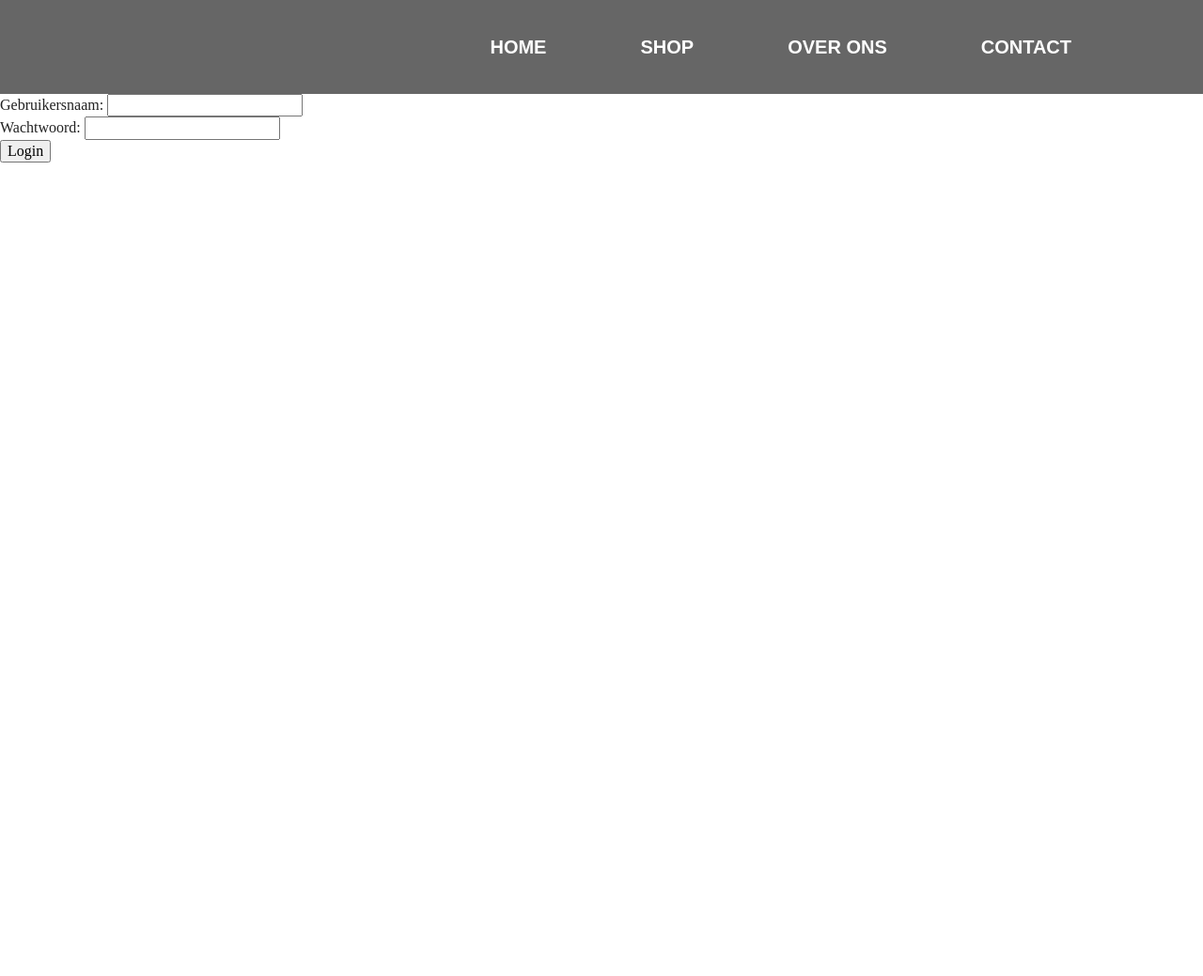
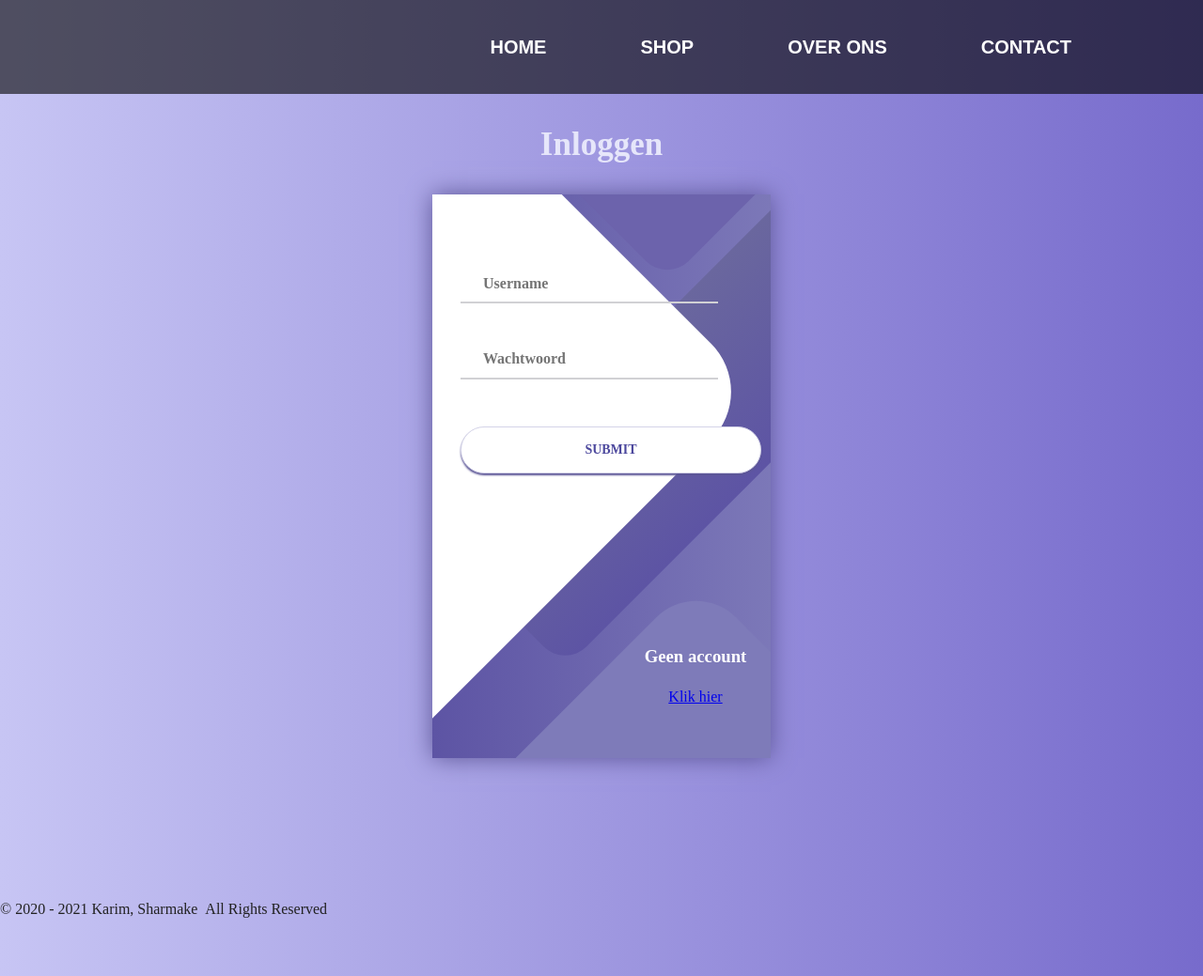
Before and after one commit to karim076/SnelKookPan-Group3, a PHP site: page /Tweede/login/login.php in a window 1280 px wide. Shown: the whole page at 94% size. Before the commit the page ends 173 px from the top, so only its background shows below. Run offline with PHP 8.4, Linux system fonts and the light colour scheme.

Commit message:
Added login new style intergrated

```diff
--- a/login/login.php
+++ b/login/login.php
@@ -1,35 +1,56 @@
-<!doctype html>
-<html lang="nl">
-
+<!DOCTYPE html>
+<html lang="en">
 <head>
-    <?php require_once '../head.php'; ?>
+  <?php require_once '../head.php' ; session_start();?>
+  <link rel="stylesheet" href="../css/login.css">
 </head>
-
 <body>
-    <?php require_once '../header.php'; ?>
-    <?php
-    if(isset($_GET['msg']))
-    {
-        echo "<div class='msg'>" .$_GET['msg']. "</div>";
-    }
-    ?>
-    <div class="container home">
-        <form action="backend/loginController.php" method="POST">
-        <div class="form-group">
-            <label for="username">Gebruikersnaam:</label>
-            <input type="text" name="username" id="username">
-        </div>
-        <div class="form-group">
-            <label for="password">Wachtwoord:</label>
-            <input type="password" name="password"id="password">
-        </div>
-
-        <input type="submit" value="Login">
-        </form>
-
-
+  <header>
+    <?php require_once '../header.php'?>
+  </header>
+  <main>
+	<div class="center"><h2>Inloggen</h2></div>
+	<?php
+	if(isset($_SESSION['logged'])): ?>
+		<div><?php echo $_SESSION['logged']; ?></div>
+	<?php endif;?>
+	<div class="container">
+		<div class="screen">
+			<div class="screen__content">
+				<form class="login" method="POST" action="../backend/loginController.php">
+					<div class="login__field">
+						<i class="login__icon fas fa-user"></i>
+						<input type="text" class="login__input" name="username" placeholder="Username" required>
+					</div>
+					<div class="login__field">
+						<i class="login__icon fas fa-lock"></i>
+						<input type="password" class="login__input" name="pass" placeholder="Wachtwoord" required>
+					</div>
+					<input type="submit" content="Log In Now" class="button login__submit">
+					</button>
+				</form>
+				<div class="social-login">
+					<h3>Geen account</h3>
+					<div class="social-icons">
+						<a href="register.php">Klik hier</a>
+					</div>
+				</div>
+			</div>
+			<div class="screen__background">
+				<span class="screen__background__shape screen__background__shape4"></span>
+				<span class="screen__background__shape screen__background__shape3"></span>
+				<span class="screen__background__shape screen__background__shape2"></span>
+				<span class="screen__background__shape screen__background__shape1"></span>
+			</div>
+		</div>
+	</div>
+  </main>
+<footer>
+    <div class="wrapper">
+      <div class="copyright">
+        &copy; 2020 - 2021 Karim, Sharmake&nbsp;&nbsp;All Rights Reserved
+      </div>
     </div>
-    <!-- <footer>require_once '../footer.php'?></footer> -->
+  </footer>
 </body>
-
 </html>
```
